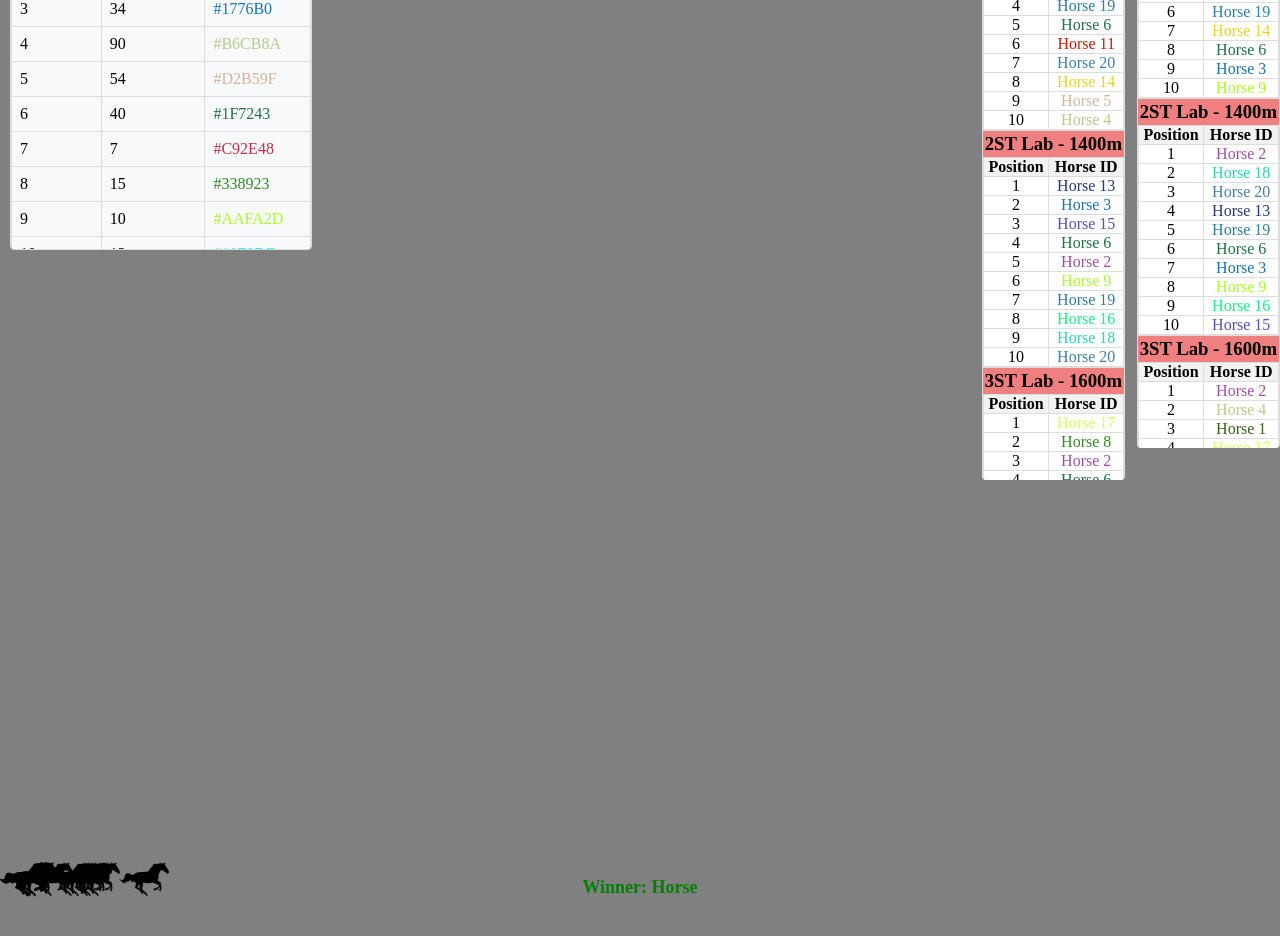
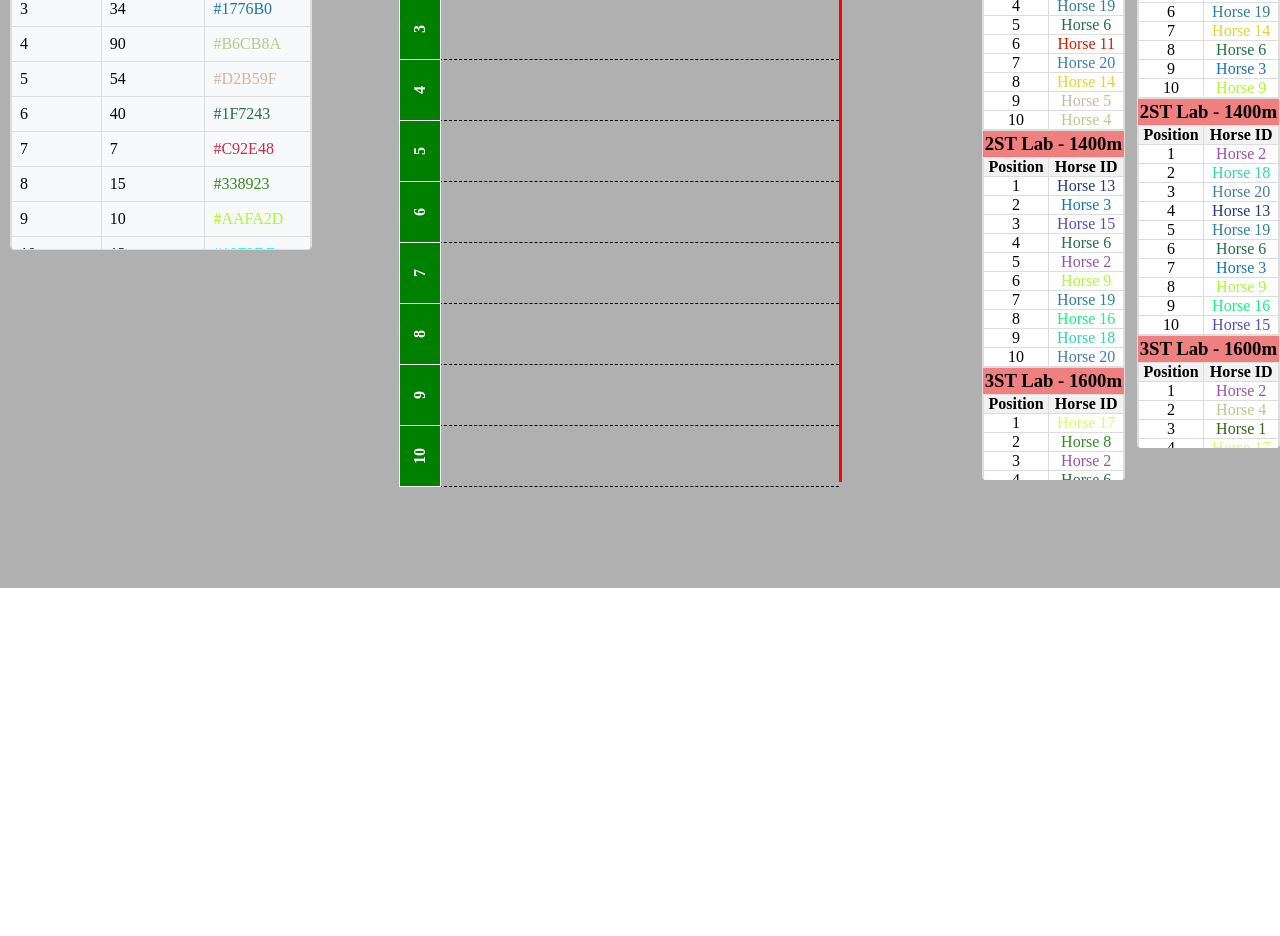
Before and after one commit to aleynakoluk/horse-racing-app, a Vue app in the folder horse-racing-game/: page / in a window 1280 px wide. Shown: the part 220-1156 px from the top of the page. After the commit the page ends 808 px from the top, so only its background shows below. Built offline with nearby package versions, Linux system fonts and the light colour scheme.

Commit message:
değişiklikler yapıldı

```diff
--- a/horse-racing-game/src/App.vue
+++ b/horse-racing-game/src/App.vue
@@ -38,7 +38,7 @@ body {
 
 #app {
   font-family: 'Arial, sans-serif';
-  background: grey;
+  background: rgb(176, 176, 176);
   display: flex;
   flex-direction: column;
   overflow: hidden; /* İçeriğin taşmasını engeller */
--- a/horse-racing-game/src/components/HorseList.vue
+++ b/horse-racing-game/src/components/HorseList.vue
@@ -69,7 +69,6 @@ export default {
 .container {
   text-align: left;
   font-family: 'Arial, sans-serif';
-  background: grey;
   display: flex;
   flex-direction: column;
   align-items: flex-start;
--- a/horse-racing-game/src/components/HorseRace.vue
+++ b/horse-racing-game/src/components/HorseRace.vue
@@ -1,13 +1,15 @@
 <template>
+  <div class="race-track-container">
     <div class="race-track">
-        <div v-for="horse in horses" :key="horse.id" class="horse" :style="{ left: horse.position + '%' }">
+      <div class="lane-top"></div> <!-- En üste noktalı çizgi eklendi -->
+      <div v-for="lane in lanes" :key="lane" class="lane">
+        <div class="lane-number">{{ lane }}</div>
+        <div v-for="horse in horsesInLane(lane)" :key="horse.id" class="horse" :style="{ left: horse.position + '%' }">
           <img :src="horse.image" alt="Horse" class="horse-img" :style="{ filter: 'hue-rotate(' + horse.hueRotate + 'deg)' }" />
         </div>
-        <div class="winner" v-if="winner !== null">
-          Winner: Horse {{ winner }}
       </div>
     </div>
-
+  </div>
 </template>
 
 <script>
@@ -19,6 +21,14 @@
     },
     winner() {
       return this.$store.state.raceResults.length > 0 ? this.$store.state.raceResults[0].horseId : null;
+    },
+    lanes() {
+      return Array.from({ length: 10 }, (_, i) => i + 1);
+    }
+  },
+  methods: {
+    horsesInLane(lane) {
+      return this.horses.filter(horse => horse.lane === lane);
     }
   },
   mounted() {
@@ -31,39 +41,61 @@
 </script>
 
 <style scoped>
-
+.race-track-container {
+  display: flex;
+  justify-content: center;
+  align-items: center;
+  height: 100vh; /* Sayfanın tamamını kapsar */
+  margin-top: -830px;
+}
 
 .race-track {
   position: relative;
-    width: 100%;
-    height: 300px;
+  width: 400px;
+  height: 607px;
   margin-bottom: 20px;
+  border-left: 1px solid #000;
+  border-right: 3px solid red;
 }
 
-  .race-track-img {
+.lane-top {
+  width: 100%;
+  height: 1px;
+  border-top: 1px dashed #000; /* En üstte noktalı çizgi */
+}
+
+.lane {
+  position: relative;
+  width: 100%;
+  height: 60px;
+  border-bottom: 1px dashed #000;
+  display: flex;
+  align-items: center;
+}
+
+.lane-number {
+  width: 60px; /* Genişlik azaltıldı */
+  height: 40px; /* Yükseklik artırıldı */
+  display: flex;
+  justify-content: center;
+  align-items: center;
+  background-color: green;
+  color: white;
+  font-weight: bold;
+  border: 1px solid white;
+  transform: rotate(-90deg); /* 90 derece döndürme */
   position: absolute;
-    top: 0;
-    left: 0;
-    width: 100%;
-    height: 100%;
+  left: -50px; /* Şerit hizasında konumlandırma */
 }
 
 .horse {
   position: absolute;
-    bottom: 10px;
+  height: 100%;
+  display: flex;
+  align-items: center;
 }
 
 .horse-img {
-    width: 50px; /* Ayarlamak gerekiyorsa boyutu değiştirin */
-  }
-
-  .winner {
-    position: absolute;
-    bottom: 20px;
-    left: 50%;
-    transform: translateX(-50%);
-    font-size: 18px;
-    font-weight: bold;
-    color: green;
+  width: 30px; /* Daha küçük boyut */
 }
 </style>
```
Also changed, not shown: horse-racing-game/src/store/index.js (line endings or trailing spaces), 1 other file (tests, documents, lock files or other folders). Lines whose indentation alone changed are shown as unchanged.
